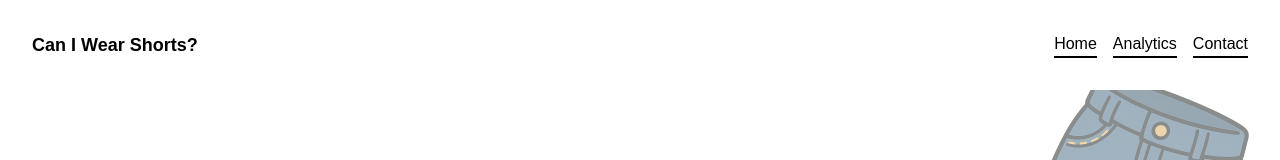
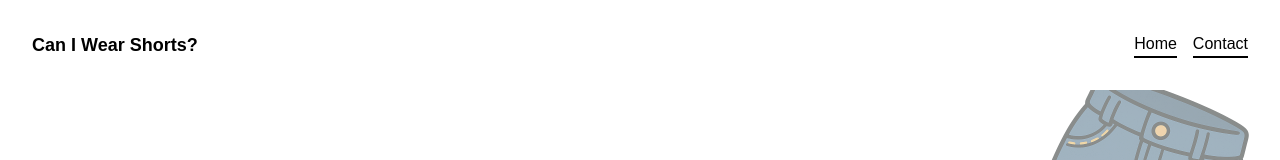
Before and after one commit to JesalMistry07/CanIWearShorts, a Next.js app: page / in a window 1280 px wide. Shown: the top 160 px of the page. Built offline with nearby package versions, Linux system fonts and the light colour scheme.

Commit message:
temporary

```diff
--- a/src/app/components/navbar.tsx
+++ b/src/app/components/navbar.tsx
@@ -63,7 +63,7 @@ const Navbar = () => {
                 >
                     <div className="flex flex-col md:flex-row px-4 py-4 space-y-2 md:space-y-0 md:space-x-4">
                         <a href="/" className="text-black hover:text-gray-600 lg:border-b-2 md:border-b-2 hover:border-t-indigo-950">Home</a>
-                        <a href="#analytics" className="text-black hover:text-gray-600 lg:border-b-2 md:border-b-2">Analytics</a>
+                        {/* <a href="#analytics" className="text-black hover:text-gray-600 lg:border-b-2 md:border-b-2">Analytics</a> */}
                         <a href="//www.jesalmistry.com/#contact" className="text-black hover:text-gray-600 lg:border-b-2 md:border-b-2">Contact</a>
                     </div>
                 </div>
--- a/src/app/page.tsx
+++ b/src/app/page.tsx
@@ -30,7 +30,7 @@ export default function Home() {
   async function onEnter() {
     setIsLoading(true);
     try {
-      const res = await fetch(`/api/weather?city=${encodeURIComponent(inputValue)}`);
+      const res = await fetch("https://api.weatherbit.io/v2.0/current?%26&key=a19e363042d6442da36eb48d0fd68e1c&%26&city=" + `${inputValue}`);
 
 
       if (!res.ok) {
```
